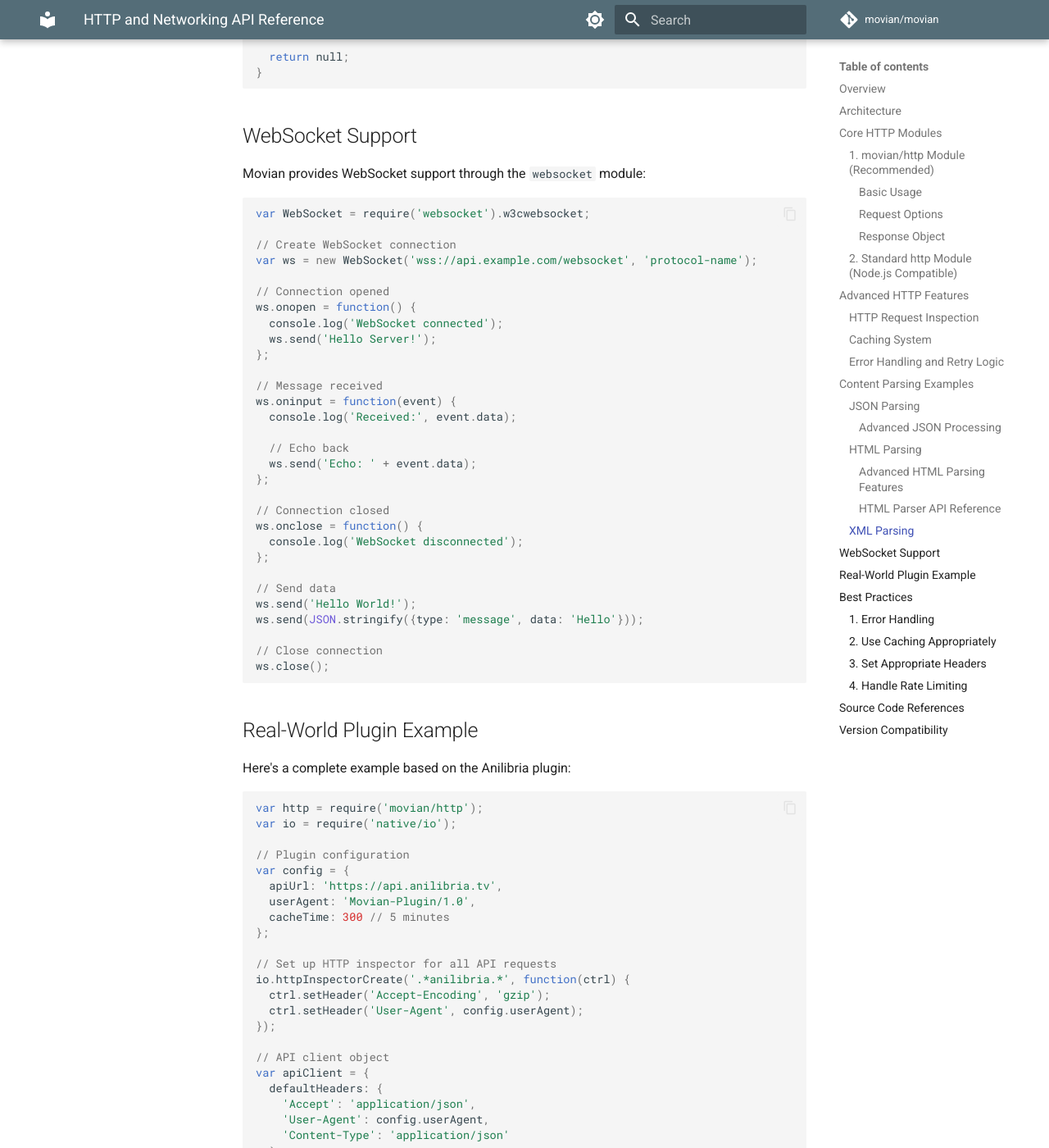
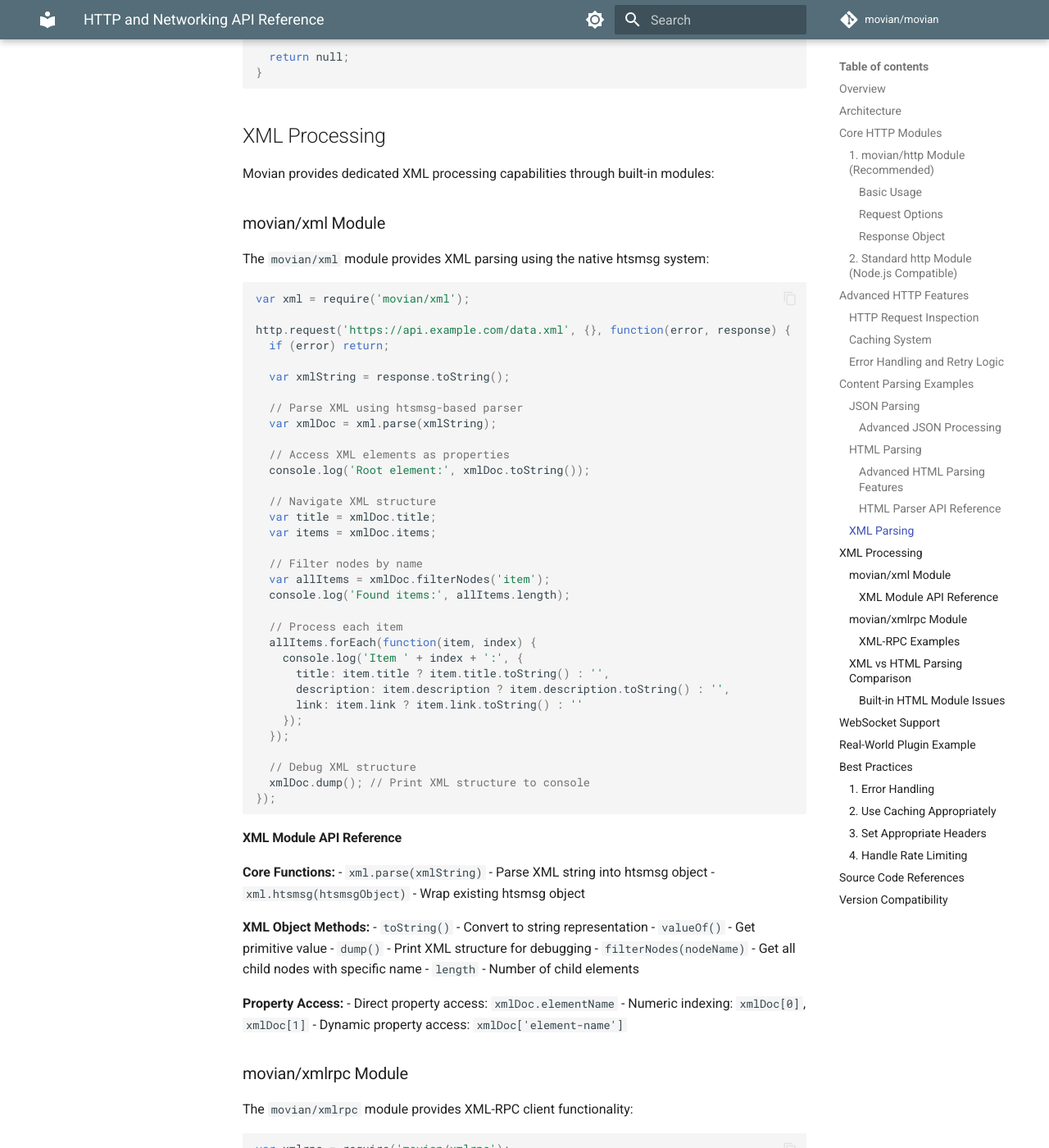
Before and after one commit to Buksa/movian-docs, an MkDocs documentation site: the page built from docs/plugins/api/http-api.md, in a window 1280 px wide and 1400 px high, scrolled down 13473 px. Shown: the whole window at 82% size. Built offline with MkDocs 1.6.1 and Material for MkDocs 9.7.7, drawn with Linux system fonts in a browser that asks for light colours; comment, search, counter and statistics services are not loaded; the version menu is left out; some of the changed text lies outside the part shown.

Commit message:
docs: 4.4 - Add XML modules analysis and fix HTML API naming issues

````diff
--- a/docs/plugins/api/http-api.md
+++ b/docs/plugins/api/http-api.md
@@ -685,6 +685,199 @@
   return null;
 }
 ```
+
+## XML Processing
+
+Movian provides dedicated XML processing capabilities through built-in modules:
+
+### movian/xml Module
+
+The `movian/xml` module provides XML parsing using the native htsmsg system:
+
+```javascript
+var xml = require('movian/xml');
+
+http.request('https://api.example.com/data.xml', {}, function(error, response) {
+  if (error) return;
+
+  var xmlString = response.toString();
+
+  // Parse XML using htsmsg-based parser
+  var xmlDoc = xml.parse(xmlString);
+
+  // Access XML elements as properties
+  console.log('Root element:', xmlDoc.toString());
+
+  // Navigate XML structure
+  var title = xmlDoc.title;
+  var items = xmlDoc.items;
+
+  // Filter nodes by name
+  var allItems = xmlDoc.filterNodes('item');
+  console.log('Found items:', allItems.length);
+
+  // Process each item
+  allItems.forEach(function(item, index) {
+    console.log('Item ' + index + ':', {
+      title: item.title ? item.title.toString() : '',
+      description: item.description ? item.description.toString() : '',
+      link: item.link ? item.link.toString() : ''
+    });
+  });
+
+  // Debug XML structure
+  xmlDoc.dump(); // Print XML structure to console
+});
+```
+
+#### XML Module API Reference
+
+**Core Functions:**
+- `xml.parse(xmlString)` - Parse XML string into htsmsg object
+- `xml.htsmsg(htsmsgObject)` - Wrap existing htsmsg object
+
+**XML Object Methods:**
+- `toString()` - Convert to string representation
+- `valueOf()` - Get primitive value
+- `dump()` - Print XML structure for debugging
+- `filterNodes(nodeName)` - Get all child nodes with specific name
+- `length` - Number of child elements
+
+**Property Access:**
+- Direct property access: `xmlDoc.elementName`
+- Numeric indexing: `xmlDoc[0]`, `xmlDoc[1]`
+- Dynamic property access: `xmlDoc['element-name']`
+
+### movian/xmlrpc Module
+
+The `movian/xmlrpc` module provides XML-RPC client functionality:
+
+```javascript
+var xmlrpc = require('movian/xmlrpc');
+
+// Make XML-RPC call
+var result = xmlrpc.call(
+  'http://api.example.com/xmlrpc',  // Server URL
+  'methodName',                     // Method name
+  param1,                          // Parameters...
+  param2,
+  param3
+);
+
+// Process XML-RPC response
+console.log('Result:', result.toString());
+
+// Access response data
+if (result.fault) {
+  console.error('XML-RPC Fault:', {
+    code: result.fault.value.faultCode,
+    message: result.fault.value.faultString
+  });
+} else {
+  // Process successful response
+  var data = result.params.param.value;
+  console.log('Response data:', data);
+}
+```
+
+#### XML-RPC Examples
+
+```javascript
+// Example: WordPress XML-RPC API
+var xmlrpc = require('movian/xmlrpc');
+
+function getBlogPosts(blogUrl, username, password) {
+  try {
+    var result = xmlrpc.call(
+      blogUrl + '/xmlrpc.php',
+      'wp.getPosts',
+      0,  // Blog ID
+      username,
+      password,
+      {
+        post_type: 'post',
+        post_status: 'publish',
+        number: 10
+      }
+    );
+
+    if (result.fault) {
+      console.error('WordPress API Error:', result.fault.value.faultString);
+      return [];
+    }
+
+    var posts = result.params.param.value.array.data.value;
+    return posts.map(function(post) {
+      var postData = post.struct.member;
+      return {
+        title: postData.post_title.value,
+        content: postData.post_content.value,
+        date: postData.post_date.value
+      };
+    });
+
+  } catch (error) {
+    console.error('XML-RPC call failed:', error);
+    return [];
+  }
+}
+
+// Example: MetaWeblog API
+function publishPost(apiUrl, username, password, postData) {
+  var result = xmlrpc.call(
+    apiUrl,
+    'metaWeblog.newPost',
+    '1',  // Blog ID
+    username,
+    password,
+    {
+      title: postData.title,
+      description: postData.content,
+      categories: postData.categories || []
+    },
+    true  // Publish immediately
+  );
+
+  if (result.fault) {
+    throw new Error('Failed to publish: ' + result.fault.value.faultString);
+  }
+
+  return result.params.param.value; // Post ID
+}
+```
+
+### XML vs HTML Parsing Comparison
+
+| Feature | movian/xml | movian/html | html2.js (Enhanced) |
+|---------|------------|-------------|---------------------|
+| **Parser Engine** | htsmsg-based | Gumbo (basic) | Gumbo (enhanced) |
+| **DOM API** | ❌ Proxy-based | ⚠️ Limited | ✅ Full W3C-like |
+| **CSS Selectors** | ❌ No | ❌ No | ✅ Complete |
+| **Method Naming** | N/A | ⚠️ Non-standard | ✅ Standard |
+| **XML Support** | ✅ Native | ⚠️ As HTML | ✅ As HTML |
+| **Performance** | ✅ Fast | ✅ Fast | ⚠️ Feature-rich |
+| **Memory Usage** | ✅ Low | ✅ Low | ⚠️ Higher |
+| **Error Handling** | ⚠️ Basic | ⚠️ Basic | ✅ Comprehensive |
+
+#### Built-in HTML Module Issues
+
+⚠️ **Important**: The built-in `movian/html` module has non-standard method names:
+
+```javascript
+// ❌ Built-in module (incorrect naming)
+var elements = document.getElementByTagName('div');    // Should be getElementsByTagName
+var items = document.getElementByClassName('item');    // Should be getElementsByClassName
+
+// ✅ Standard DOM API (html2.js)
+var elements = document.getElementsByTagName('div');
+var items = document.getElementsByClassName('item');
+```
+
+**Recommendation**: Use the enhanced `html2.js` module for:
+- Standard DOM API compliance
+- CSS selector support
+- Better error handling
+- More comprehensive parsing features
 
 ## WebSocket Support
 
````
Also changed, not shown: other parts of docs/plugins/api/http-api.md (+2 -2 lines), task-reports/task-4.4-report.md (+19 -0 lines).
